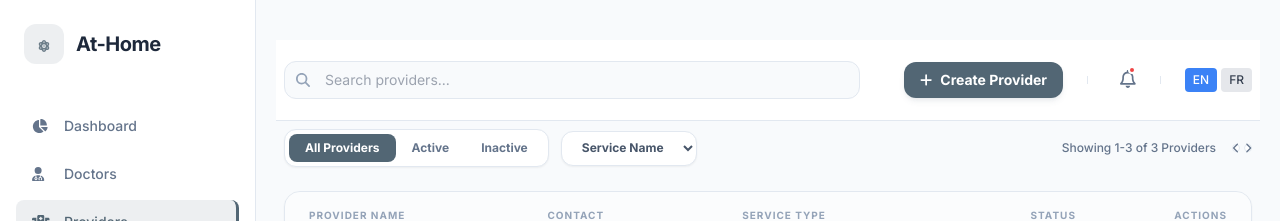
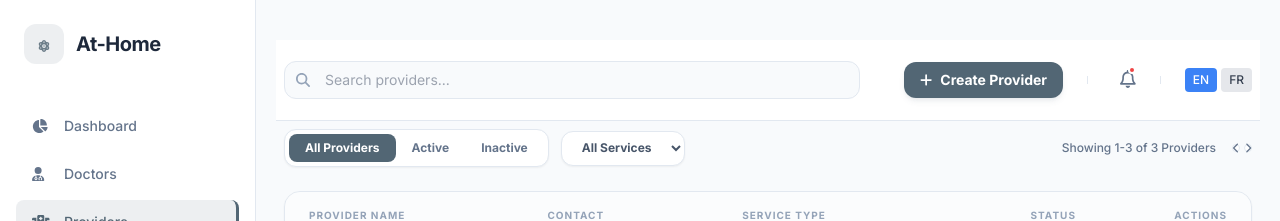
Before and after one commit to Mayuri2502/at-home-healthcare-admin-react, a React (Create React App) app: page /providers in a window 1280 px wide. Shown: the top 221 px of the page. Built offline with nearby package versions, Linux system fonts and the light colour scheme; sample sign-in values are in the browser's storage.

Commit message:
Issue: In the Providers module (Vercel), the service filter label is displayed as “Service Name”, whereas in the design it is shown as “All Services”

```diff
--- a/src/locales/en/common.json
+++ b/src/locales/en/common.json
@@ -215,7 +215,7 @@
   "services": {
     "title": "Services",
     "subtitle": "Available healthcare services",
-    "serviceName": "Service Name",
+    "serviceName": "All Services",
     "description": "Description",
     "duration": "Duration",
     "price": "Price",
--- a/src/pages/providers/Providers.tsx
+++ b/src/pages/providers/Providers.tsx
@@ -176,7 +176,7 @@ const Providers: React.FC = () => {
                 onChange={(e) => setSelectedService(e.target.value)}
                 className="bg-white border border-slate-200 rounded-xl px-4 py-2 text-xs font-bold text-slate-600 focus:outline-none shadow-sm"
               >
-                <option value="all">{t('services.serviceName')}</option>
+                <option value="all">{t('services.allServices')}</option>
                 <option value="home-care">{t('services.homeCare')}</option>
                 <option value="diagnostics">{t('services.diagnostics')}</option>
                 <option value="pharmacy">{t('services.pharmacy')}</option>
```
